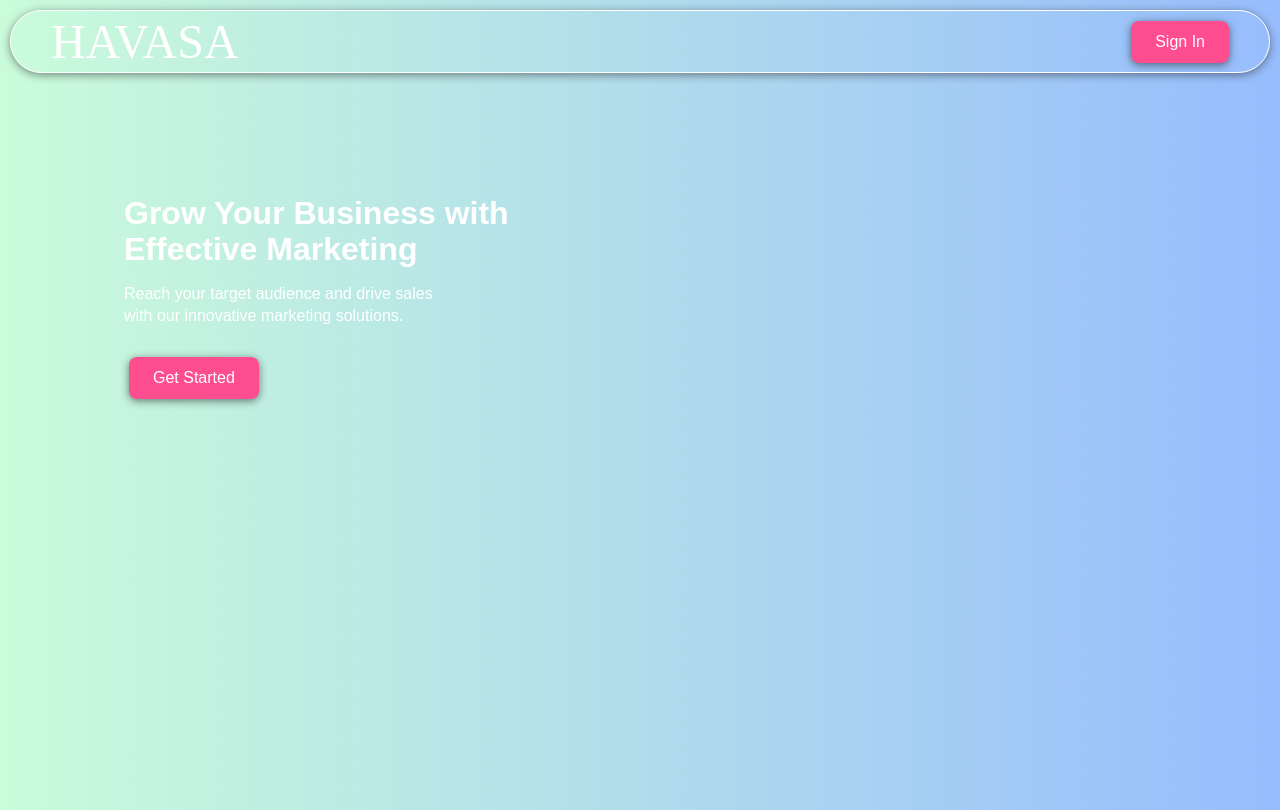
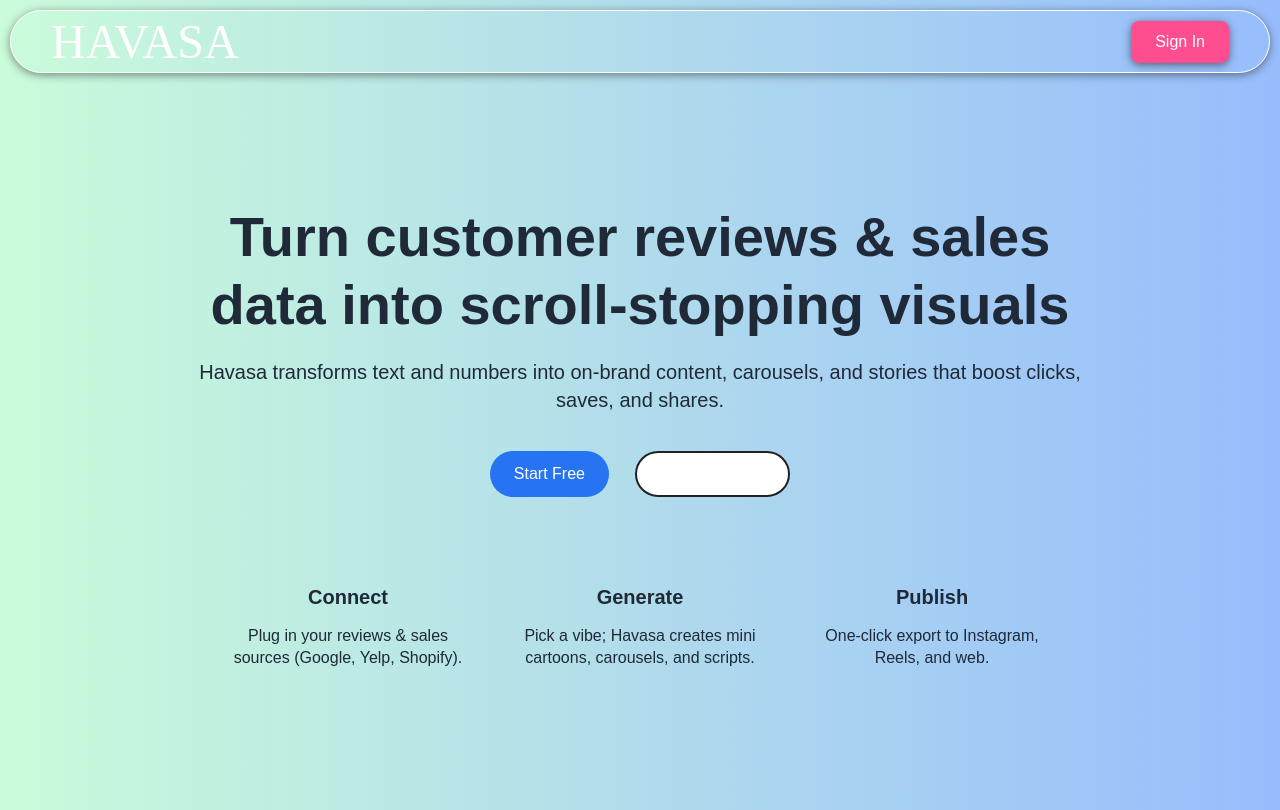
Before and after one commit to Birla10/Enchanta, a React (Create React App) app in the folder frontend/: page / in a window 1280 px wide. Built offline with nearby package versions, Linux system fonts and the light colour scheme; the HTML template or start-up script is replaced by a standard one.

Commit message:
feat: redesign landing page

```diff
--- a/frontend/src/components/LandingPage.css
+++ b/frontend/src/components/LandingPage.css
@@ -1,51 +1,85 @@
-/* Wrapper */
+/* Landing page layout */
 .landing-page {
   display: flex;
-  margin-left: -100px;
-  margin-top: 50px;
-  padding: 2rem 5vw;
-  box-sizing: border-box;
+  flex-direction: column;
+  align-items: center;
+  padding: 4rem 1rem;
+  text-align: center;
 }
 
-/* Text */
-.hero-text {
-  max-width: 600px;
-  color: #fff;
-  z-index: 2;
+/* Hero section */
+.hero {
+  max-width: 900px;
 }
 
-.hero-text h1 {
-  font-size: clamp(2rem, 2vw, 3rem);
+.hero h1 {
+  font-size: clamp(2rem, 5vw, 3.5rem);
+  font-weight: 700;
+  line-height: 1.2;
   margin-bottom: 1rem;
-  font-weight: bold;
-  line-height: 1.1;
 }
 
-.hero-text p {
-  font-size: clamp(1rem, 0.5vw, 1.3rem);
-  margin-bottom: 1.5rem;
+.hero p {
+  font-size: clamp(1rem, 2.5vw, 1.25rem);
+  margin-bottom: 2rem;
   line-height: 1.4;
 }
 
-.hero-text button {
-  background-color: #FE4E8F;
-  color: #fff;
-  padding: 12px 24px;
-  border: none;
-  border-radius: 8px;
-  cursor: pointer;
-  font-size: 1rem;
-  box-shadow: 0 2px 8px rgba(0, 0, 0, 0.5);
+.cta-buttons {
+  display: flex;
+  justify-content: center;
+  gap: 1rem;
 }
 
-.hero-text button:hover {
-  background-color: transparent;
+.start-btn {
+  background-color: #2674f1;
+  color: #fff;
+  border: none;
+  padding: 0.75rem 1.5rem;
+  border-radius: 9999px;
+  font-size: 1rem;
+  cursor: pointer;
 }
 
-/* Mobile Responsive */
+.examples-btn {
+  background-color: #fff;
+  border: 2px solid #222;
+  padding: 0.75rem 1.5rem;
+  border-radius: 9999px;
+  font-size: 1rem;
+  cursor: pointer;
+}
+
+/* Feature section */
+.features {
+  display: flex;
+  flex-wrap: wrap;
+  justify-content: center;
+  gap: 2rem;
+  margin-top: 4rem;
+  max-width: 1000px;
+}
+
+.feature {
+  max-width: 260px;
+}
+
+.feature h3 {
+  margin-bottom: 0.5rem;
+  font-size: 1.25rem;
+}
+
+.feature p {
+  font-size: 1rem;
+  line-height: 1.4;
+}
+
 @media (max-width: 768px) {
-  .landing-page {
-    justify-content: center; /* ✅ center on mobile */
-    text-align: center;
+  .cta-buttons {
+    flex-direction: column;
+  }
+  .features {
+    flex-direction: column;
+    align-items: center;
   }
 }
--- a/frontend/src/components/LandingPage.js
+++ b/frontend/src/components/LandingPage.js
@@ -11,16 +11,31 @@
 
   return (
     <div className="landing-page">
-      <div className="hero-text">
-        <h1>
-          Grow Your Business with <br /> Effective Marketing
-        </h1>
+      <section className="hero">
+        <h1>Turn customer reviews & sales data into scroll-stopping visuals</h1>
         <p>
-          Reach your target audience and drive sales <br/> with our innovative marketing
-          solutions.
+          Havasa transforms text and numbers into on-brand content, carousels, and
+          stories that boost clicks, saves, and shares.
         </p>
-        <button onClick={go}>Get Started</button>
-      </div>
+        <div className="cta-buttons">
+          <button className="start-btn" onClick={go}>Start Free</button>
+          <button className="examples-btn">See Examples</button>
+        </div>
+      </section>
+      <section className="features">
+        <div className="feature">
+          <h3>Connect</h3>
+          <p>Plug in your reviews & sales sources (Google, Yelp, Shopify).</p>
+        </div>
+        <div className="feature">
+          <h3>Generate</h3>
+          <p>Pick a vibe; Havasa creates mini cartoons, carousels, and scripts.</p>
+        </div>
+        <div className="feature">
+          <h3>Publish</h3>
+          <p>One-click export to Instagram, Reels, and web.</p>
+        </div>
+      </section>
     </div>
   );
 }
```
